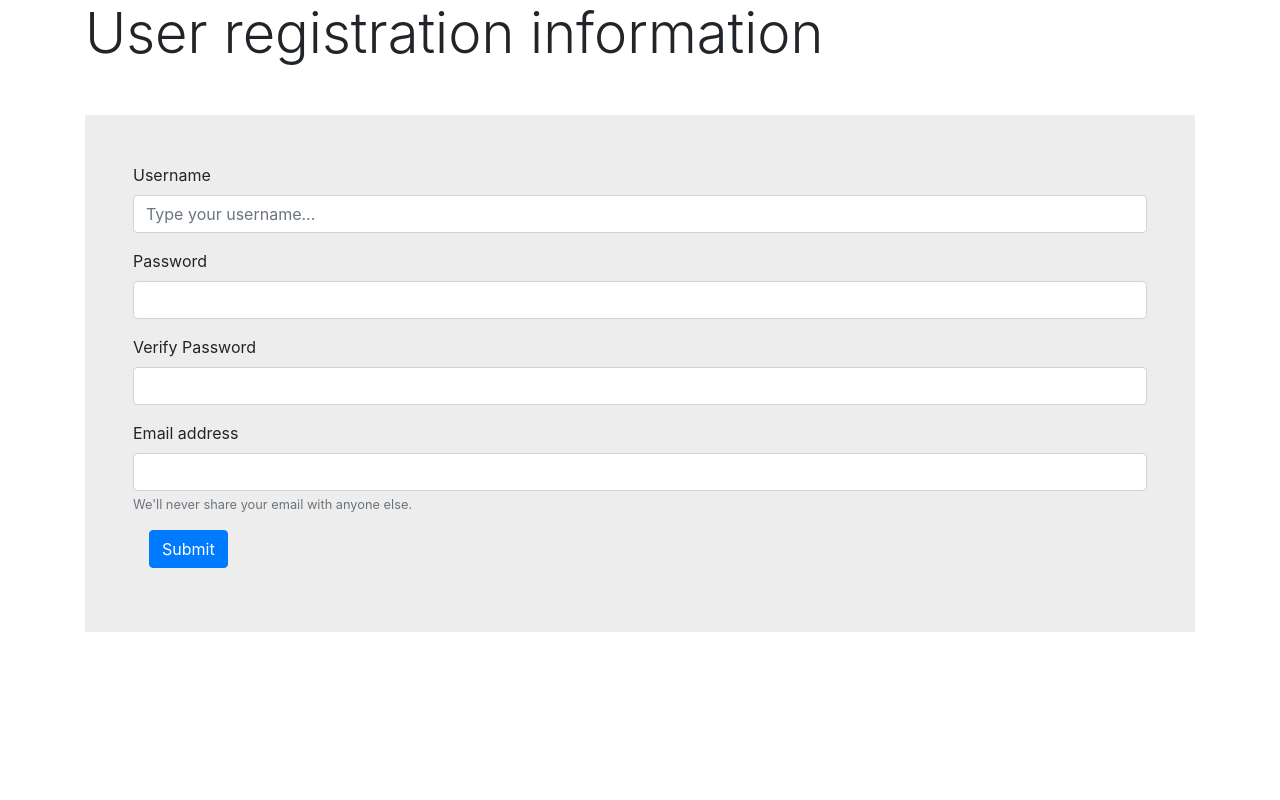
After one commit to mkotsovoulou/ITC4314Fall2020, a PHP site: page /register.php in a window 1280 px wide. The commit adds this page. Run offline with PHP 8.4, Linux system fonts and the light colour scheme; a stand-in replaces the project's code that opens the database connection.

Commit message:
registration form1

```diff
--- a/phpdb/displaybooks.php
+++ b/phpdb/displaybooks.php
@@ -14,12 +14,12 @@
         $results = $query->fetchALL(PDO::FETCH_ASSOC);
     ?>
 
-     <table class="table">
+  <table class="table">
   <thead class="thead-light">
      <tr><th> id </th><th> book title </th><th> quantity </th><th>price</th><th> description </th><th> date added </th><th> book cover</th></tr>
        <tbody>
 
-    <?php
+<?php
 foreach($results as $row)
  {
      echo "<tr><td>".$row['id']."</td><td>".$row['title']."</td><td>".$row['quantity']." items</td><td>".$row['price']." $</td><td>".$row['description']."</td><td>".$row['date_added']."</td><td><img src='images/".$row['image_filename']."' width='50px'></td></tr>";
--- /dev/null
+++ b/phpdb/js/app.js
@@ -0,0 +1,25 @@
+/*alert("JS RUNNING");*/
+$(document).ready(function() {
+ $('#registrationForm').submit(function (e) {
+   e.preventDefault();
+   var password1 = $('#password1').val();
+   var password2 = $('#password2').val();
+   console.log (" in registration submit function");
+   console.log(password1);
+   console.log(password2);
+
+   if (password1 != password2) {
+     $('#flashMessage').removeClass('alert-success').addClass('alert-danger');
+     $('#flashMessage').html("Your passwords do not match");
+     $('#flashMessage').slideDown(1000).delay(1000).slideUp();
+   }
+   else {
+
+     /* Insert the data into the database  if everything ok */
+
+     $('#flashMessage').removeClass('alert-danger').addClass('alert-success');
+     $('#flashMessage').html("You have been registered!");
+     $('#flashMessage').slideDown(1000).delay(1000).slideUp();
+   }
+ });
+});
--- /dev/null
+++ b/phpdb/register.php
@@ -0,0 +1,58 @@
+<html> <!-- Press Shift-Tab to beautify -->
+  <head>
+    <title> Register</title>
+    <link rel="stylesheet" href="https://stackpath.bootstrapcdn.com/bootstrap/4.5.2/css/bootstrap.min.css" integrity="sha384-JcKb8q3iqJ61gNV9KGb8thSsNjpSL0n8PARn9HuZOnIxN0hoP+VmmDGMN5t9UJ0Z" crossorigin="anonymous">
+  </head>
+  <body>
+
+    <div class="container">
+
+
+    <h1 class="display-4">
+      User registration information
+    </h1>
+
+ <div class="container mt-5 p-5" style="background-color:#ededed;">
+    <div id="flashMessage" class="alert fade show" role="alert" style="display:none;"></div>
+
+    <form id="registrationForm" action="#" method="POST">
+    <div class="form-group">
+    <label for="username">Username</label>
+    <input type="text" class="form-control" id="username" placeholder="Type your username...">
+    </div>
+
+    <div class="form-group">
+    <label for="password1">Password</label>
+    <input type="password" class="form-control" id="password1" name="password1">
+    </div>
+
+    <div class="form-group">
+    <label for="password2">Verify Password</label>
+    <input type="password" class="form-control" id="password2" name="password2">
+    </div>
+
+    <div class="form-group">
+    <label for="email">Email address</label>
+    <input type="email" class="form-control" id="email" name="email" aria-describedby="emailHelp">
+    <small id="emailHelp" class="form-text text-muted">We'll never share your email with anyone else.</small>
+    </div>
+
+       <button type="submit" class="btn btn-primary mx-3">Submit</button>
+
+     </form>
+      </div>
+
+
+
+    </div>
+
+<script
+  src="https://code.jquery.com/jquery-3.5.1.min.js"
+  integrity="sha256-9/aliU8dGd2tb6OSsuzixeV4y/faTqgFtohetphbbj0="
+  crossorigin="anonymous"></script>
+    <script src="https://cdn.jsdelivr.net/npm/popper.js@1.16.1/dist/umd/popper.min.js" integrity="sha384-9/reFTGAW83EW2RDu2S0VKaIzap3H66lZH81PoYlFhbGU+6BZp6G7niu735Sk7lN" crossorigin="anonymous"></script>
+    <script src="https://stackpath.bootstrapcdn.com/bootstrap/4.5.2/js/bootstrap.min.js" integrity="sha384-B4gt1jrGC7Jh4AgTPSdUtOBvfO8shuf57BaghqFfPlYxofvL8/KUEfYiJOMMV+rV" crossorigin="anonymous"></script>
+
+    <script src="./js/app.js"></script>
+  </body>
+</html>
```
Also changed, not shown: demo1.html (added, +17 -0 lines).
